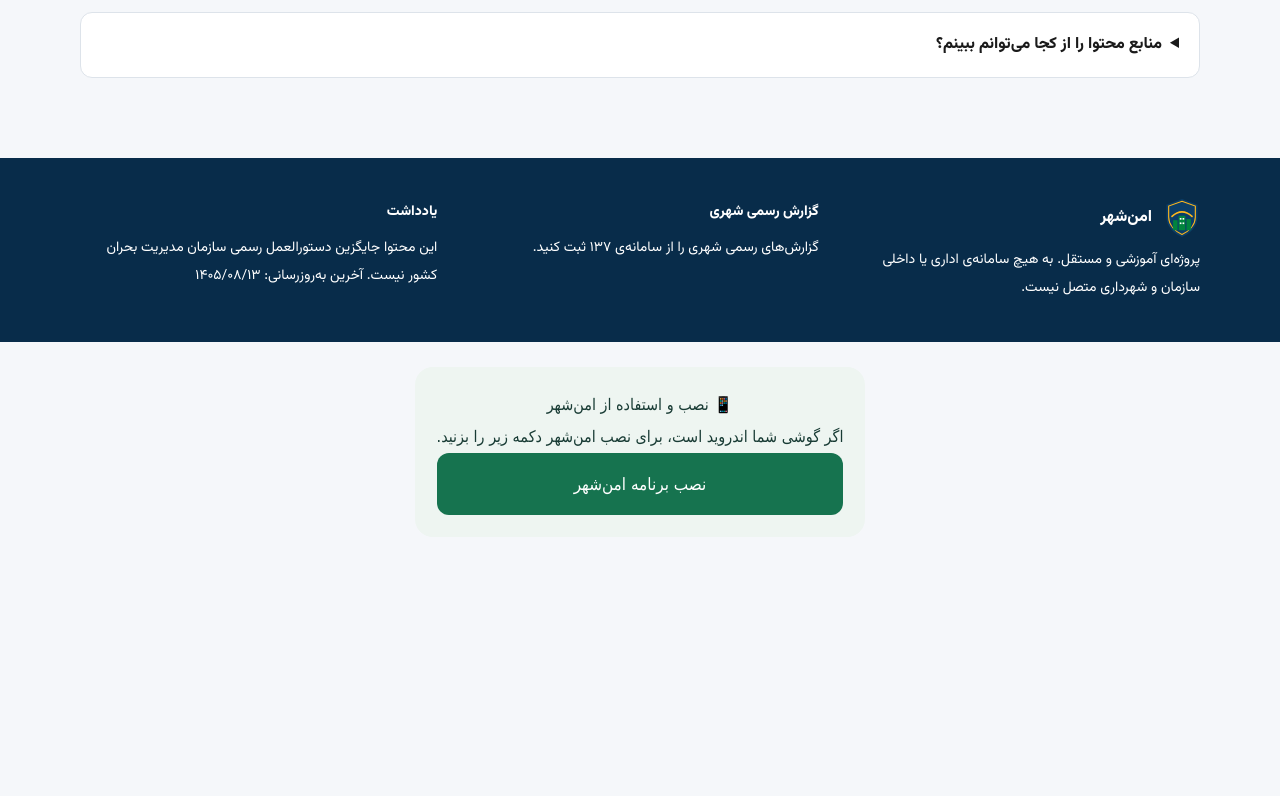
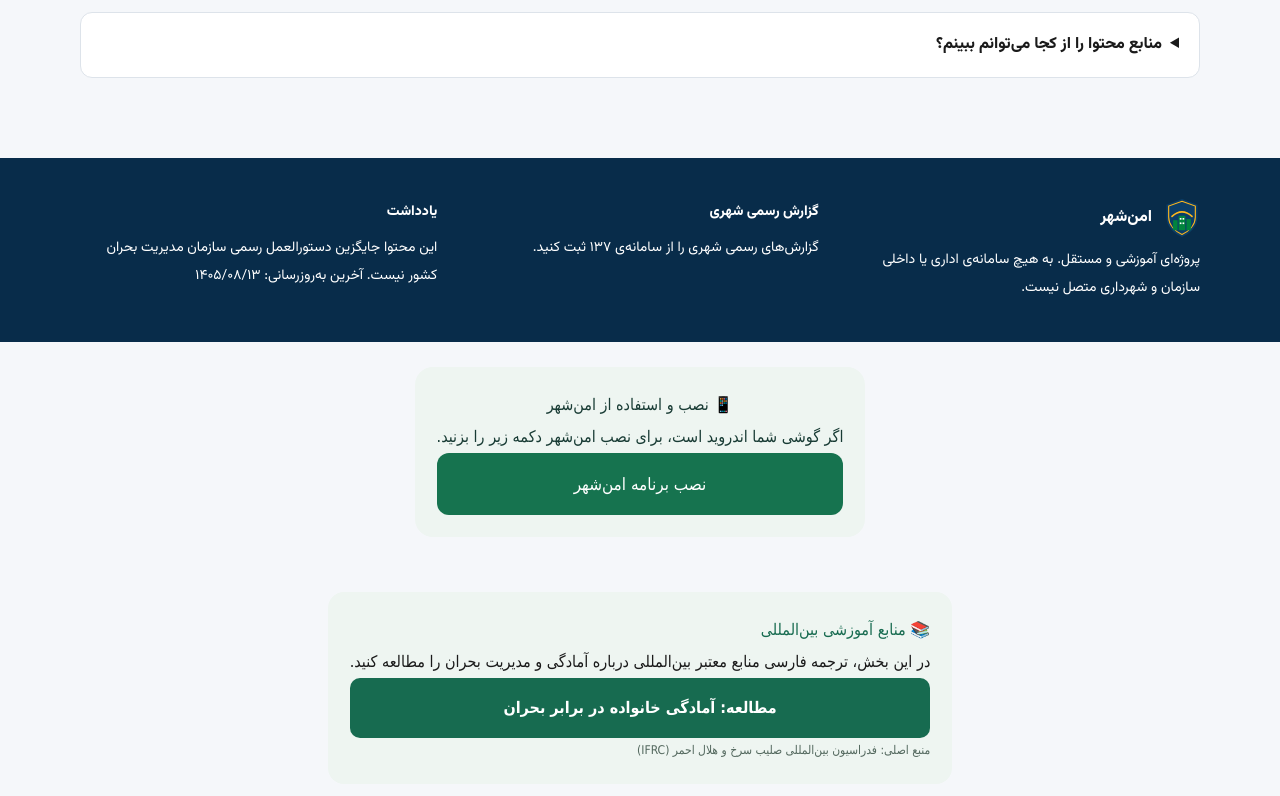
Before and after one commit to koolerabiiiiii-dot/amnshahr, a plain HTML site: page index.html in a window 1280 px wide. Shown: the part 2681-3477 px from the top of the page. Before the commit the page ends 3243 px from the top, so only its background shows below. Drawn offline with nearby package versions, Linux system fonts and the light colour scheme.

Commit message:
Update index.html

```diff
--- a/index.html
+++ b/index.html
@@ -4094,5 +4094,43 @@ if ('serviceWorker' in navigator) {
   });
 })();
 </script>
+
+<!-- بخش منابع آموزشی بین‌المللی امن‌شهر -->
+<section dir="rtl" style="
+  max-width:850px;
+  margin:30px auto;
+  padding:22px;
+  background:#eef5f1;
+  border-radius:16px;
+  font-family:Tahoma,sans-serif;
+  text-align:right;
+  line-height:2;
+">
+  <h2 style="color:#176b50;">
+    📚 منابع آموزشی بین‌المللی
+  </h2>
+
+  <p>
+    در این بخش، ترجمه فارسی منابع معتبر بین‌المللی
+    درباره آمادگی و مدیریت بحران را مطالعه کنید.
+  </p>
+
+  <a href="./family-preparedness.html" style="
+    display:block;
+    background:#176b50;
+    color:white;
+    text-decoration:none;
+    padding:14px;
+    border-radius:10px;
+    text-align:center;
+    font-weight:bold;
+  ">
+    مطالعه: آمادگی خانواده در برابر بحران
+  </a>
+
+  <p style="font-size:12px;color:#52675d;">
+    منبع اصلی: فدراسیون بین‌المللی صلیب سرخ و هلال احمر (IFRC)
+  </p>
+</section>
 </body>
 </html>
```
